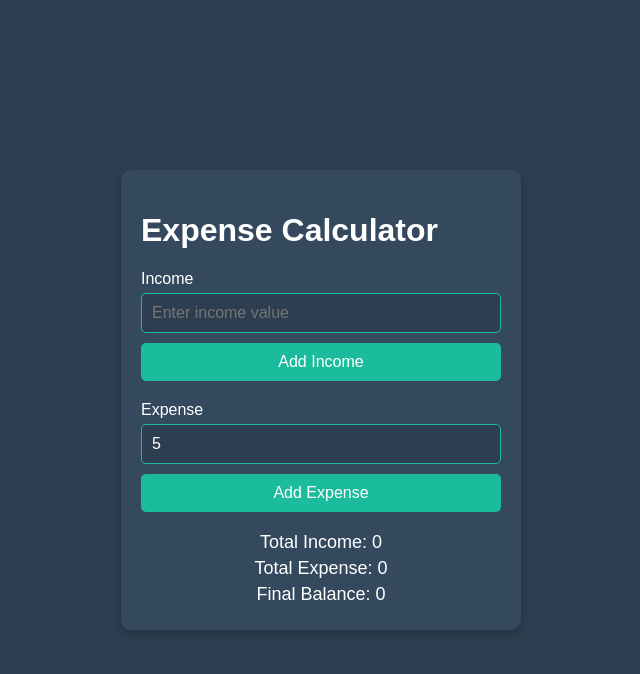
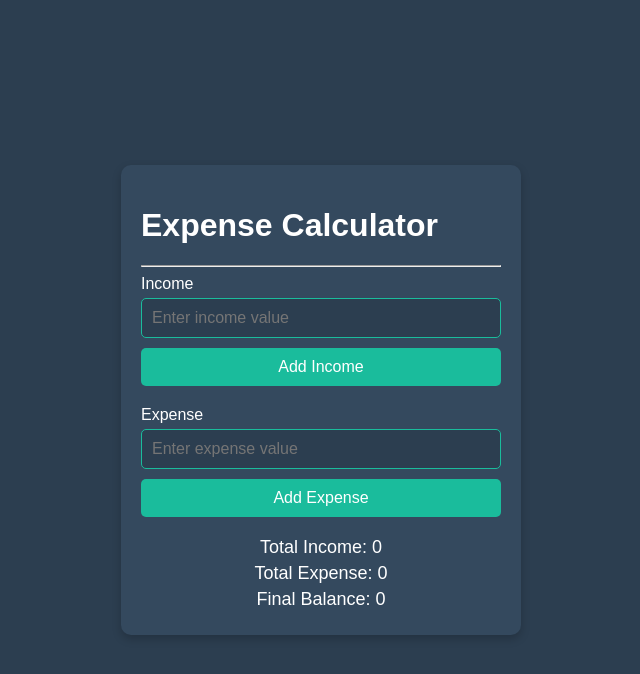
Before and after one commit to KhayrulBasharBD/expense-calculate, a plain HTML site: page index.html in a window 1280 px wide. Both pictures are taken after typing "5" into the empty fields and a click on the button "Add Expense". Shown: the whole page, without its empty margins (319-959 px from the left). Drawn offline with Linux system fonts and the light colour scheme.

Commit message:
Update index.html

```diff
--- a/index.html
+++ b/index.html
@@ -102,6 +102,7 @@
 <body>
     <div class="container">
         <h1>Expense Calculator</h1>
+        <hr>
         <div class="row">
             <label for="income">Income</label>
             <input type="number" id="income" placeholder="Enter income value">
@@ -139,13 +140,14 @@
         }
 
         function addExpense() {
+            const expenseInput = document.getElementById("expense");
+            const expenseValue = parseFloat(expenseInput.value) || 0;
+
             if (totalIncome === 0) {
                 alert("The income balance is too low. Please add income first.");
+                expenseInput.value = '';
                 return;
             }
-
-            const expenseInput = document.getElementById("expense");
-            const expenseValue = parseFloat(expenseInput.value) || 0;
 
             if (expenseValue <= 0) {
                 alert("Please enter a valid expense amount greater than 0.");
```
